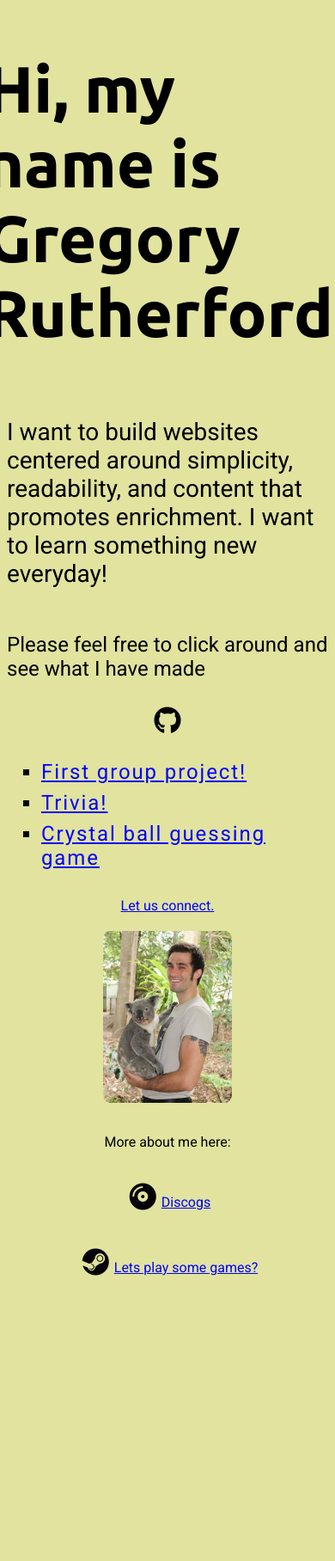
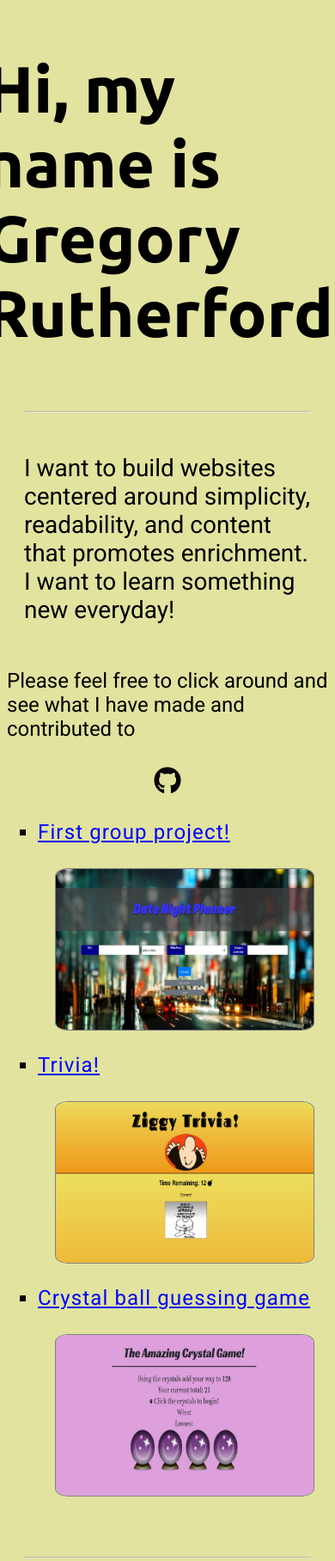
Before and after one commit to gregory-rutherford/PortfolioNew, a plain HTML site: page index.html in a window 390 px wide. Shown: the top 1816 px of the page at 86% size. Before the commit the page ends 1506 px from the top, so only its background shows below. Drawn offline with Linux system fonts and the light colour scheme.

Commit message:
slightly more mobile responsive, added hrs

```diff
--- a/assets/style.css
+++ b/assets/style.css
@@ -17,10 +17,16 @@ body{
 #header {
     font-size: 38px;
     font-weight: 400;
+    margin-left: 20px;
+    margin-right: 20px;
+    font-family: 'Ubuntu', sans-serif;
 }
 
 #body {
     font-size: 28px;
+    font-weight: 400;
+    margin-left: 20px;
+    margin-right: 20px;
 }
 
 
@@ -34,11 +40,13 @@ body{
 #links {
     justify-content: center;
     font-size: 24px;
-    letter-spacing: 0.5mm;
+    letter-spacing: 0.3mm;
 }
 
 #contact {
     justify-content: center;
+    font-size: 24px;
+    font-family: 'Roboto', sans-serif;
 }
 
 #extras {
@@ -56,10 +64,6 @@ i:hover {
     opacity: 0.5;
 }
 
-h1 {
-    font-family: 'Ubuntu', sans-serif;
-}
-
 p, a {
     font-family: 'Roboto', sans-serif;
 }
@@ -73,8 +77,32 @@ img {
     border-radius: 5%;
     width: 150px;
     height: 200px;
+    border: 1px solid grey;
+}
+
+hr {
+    opacity: 0.5;
+    margin: 20px;
+}
+
+.gitCard {
+    width: 400px;
+    height: 250px;
 }
 
 a:link, a:visited {
     color: blue;
 }
+
+@media only screen and (max-width: 375px) {
+    .gitCard {
+        width: 200px;
+        height: 125px;
+}
+    }
+    @media only screen and (max-width: 490px) {
+        .gitCard {
+            width: 300px;
+            height: 187px;
+    }
+        }
--- a/index.html
+++ b/index.html
@@ -12,32 +12,39 @@
       <div class="container" id="header">
         <h1>Hi, my name is Gregory Rutherford.</h1>
       </div>
+      <hr/>
       <div class="container" id="body">
-          <p>I want to build websites centered around simplicity, readability, and content that promotes enrichment. I want to learn something new everyday!</p>
+          <p>I want to build websites centered around simplicity, readability, and content that promotes enrichment. I want to learn something new everyday!
+          </p>
+      </div>
 
-      </div>
       <div class="container" id="linkHead">
-            <p>Please feel free to click around and see what I have made</p><a href="https://github.com/gregory-rutherford" target="_blank"><i class="fab fa-github" id="git"></i></a>
+            <p>Please feel free to click around and see what I have made and contributed to</p><a href="https://github.com/gregory-rutherford" target="_blank"><i class="fab fa-github" id="git"></i></a>
       </div>
             <div class="container" id="links">
                 <ul>
                     <li type="square"><a href="https://ut-group7.github.io/Group7Project/" target="_blank">First group project!</a></li>
+                    <img class="gitCard"src="assets/images/groupProj.JPG">
                     <li type="square"> <a href="https://gregory-rutherford.github.io/TriviaGame/" target="_blank">Trivia!</a></li>
+                    <img class="gitCard"src="assets/images/ziggTriv.JPG">
                     <li type="square"> <a href="https://gregory-rutherford.github.io/Crystal-Game/" target="_blank">Crystal ball guessing game</a></li>
+                    <img class="gitCard"src="assets/images/crystal.JPG">
                 </ul>
             </div>
-
+            <hr/>
       <div class="container" id="contact">
-        <a href="contact.html">Let us connect.</a>
+        <a href="contact.html">Let us connect</a>
       </div>
       <div class="container" id="extras">
           <img src="assets/images/koalaandme.jpeg"/>
           <p>More about me here:</p>
           <p><i class="fas fa-compact-disc"></i><a href="https://www.discogs.com/artist/1712889-Gregory-Rutherford?page=1" target="_blank">Discogs</a></p>
-          <p><i class="fab fa-steam"></i><a href="https://steamcommunity.com/profiles/7656119" target="_blank">Lets play some games?</a></p>
+          <p><i class="fab fa-linkedin"></i><a href="https://www.linkedin.com/in/gregory-rutherford-01aba73b/" target="_blank">Linkedin</a></p>
+          <p><i class="fab fa-steam"></i><a href="https://steamcommunity.com/profiles/7656119" target="_blank">Add me on Steam :)</a></p>
       </div>
+
       <div class="container" id="footer">
-
+        <p>Thanks for scrolling all the way to the bottom! 2019</p>
       </div>
       <script src="assets/app.js"></script>
   </body>
```
Also changed, not shown: assets/images/crystal.JPG (added), assets/images/groupProj.JPG (added), assets/images/ziggTriv.JPG (added).
